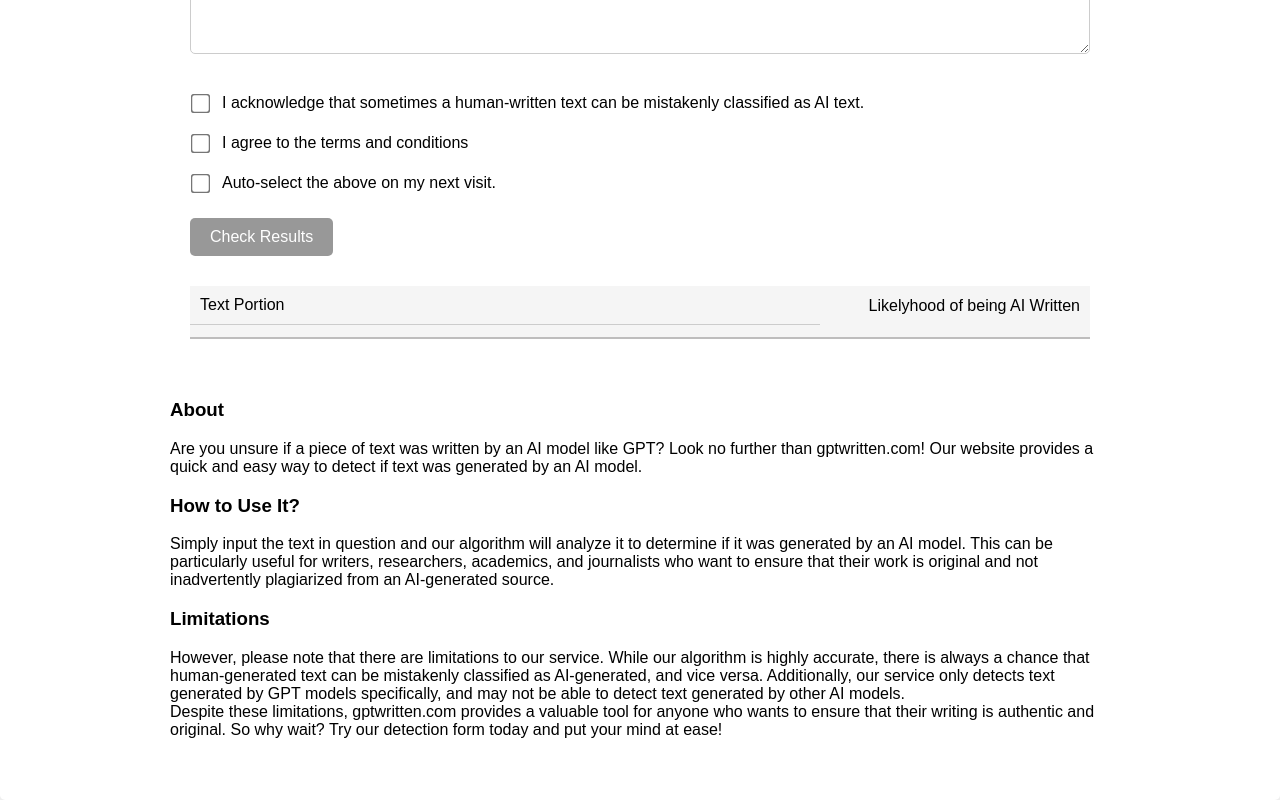
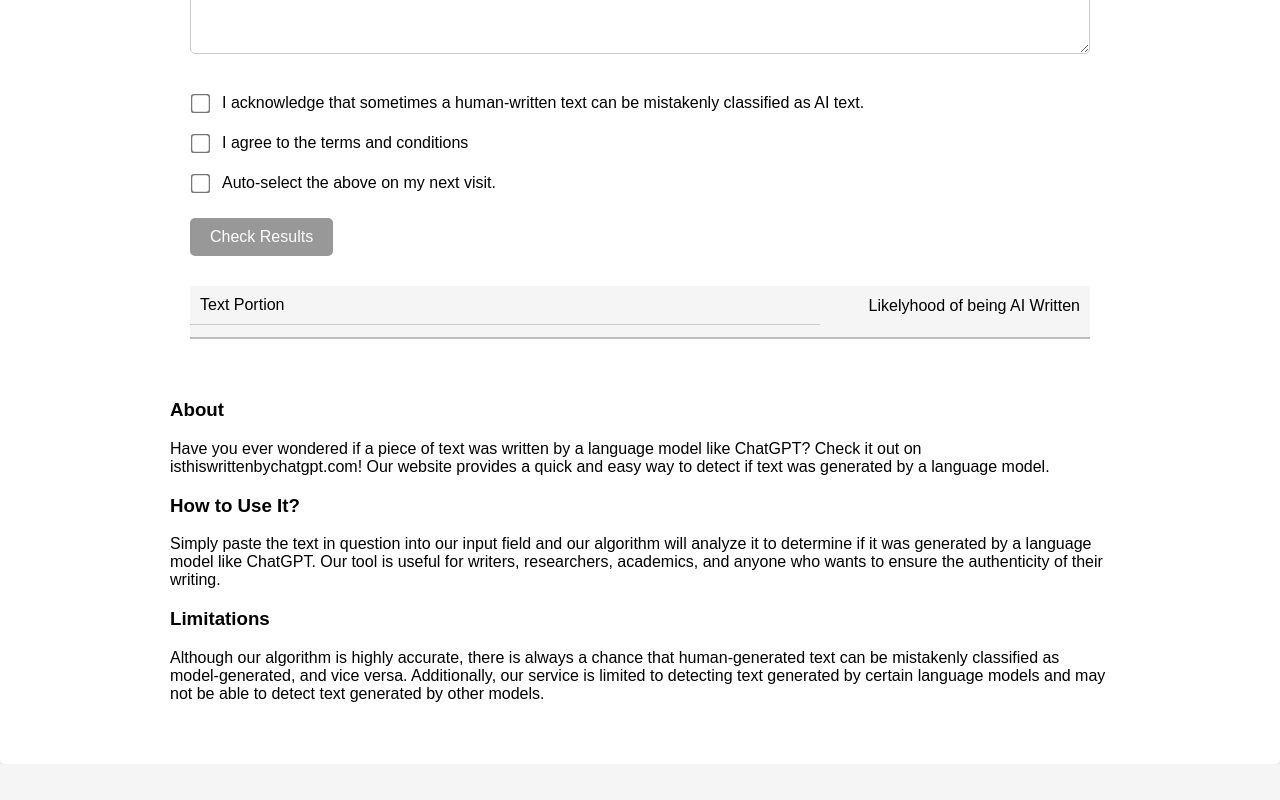
Before and after one commit to ateeqend/isthiswrittenbyai, a React (Create React App) app: page / in a window 1280 px wide. Shown: the part 414-1214 px from the top of the page. After the commit the page ends 1178 px from the top, so only its background shows below. Built offline with nearby package versions, Linux system fonts and the light colour scheme.

Commit message:
isthiswrittenbychatgpt SEO 0.1

```diff
--- a/public/index.html
+++ b/public/index.html
@@ -7,9 +7,9 @@
     <meta name="theme-color" content="#000000" />
     <meta
       name="description"
-      content="GPTWritten.com is a powerful tool to verify whether a piece of text is the standard output of Chat GPT or GPT-3. With its easy-to-use interface and lightning-fast results, you can quickly ensure quality. Try GPTWritten.com today and take the guesswork out of your text verification process."
+      content="isthiswrittenbychatgpt.com provides a reliable way to detect if a piece of text was generated by a language model like ChatGPT. Our tool is useful for writers, researchers, academics, and anyone who wants to ensure the authenticity of their writing."
     />
-    <meta name="keywords" content="GPTWritten, Written by ChatGPT, AI Text," />
+    <meta name="keywords" content="ChatGPT text detection, Language model detection, Authenticity verification, Text analysis tool, AI Detection tool," />
     <link rel="apple-touch-icon" href="%PUBLIC_URL%/logo192.png" />
     <!--
       manifest.json provides metadata used when your web app is installed on a
@@ -25,7 +25,7 @@
       work correctly both with client-side routing and a non-root public URL.
       Learn how to configure a non-root public URL by running `npm run build`.
     -->
-    <title>GPTWritten: AI-Powered Text Verification Tool for GPT-3 and Chat GPT</title>
+    <title>Is This Written By ChatGPT?</title>
   </head>
   <body>
     <noscript>You need to enable JavaScript to run this app.</noscript>
--- a/src/App.js
+++ b/src/App.js
@@ -11,37 +11,32 @@ function App() {
         <ul></ul>
       </nav>
       <main>
-        <h1>Is this GPT Written?</h1>
+        <h1>Is This Written By ChatGPT?</h1>
         <DetectionForm />
 
         <footer>
           <h3>About</h3>
           <p>
-            Are you unsure if a piece of text was written by an AI model like
-            GPT? Look no further than gptwritten.com! Our website provides a
-            quick and easy way to detect if text was generated by an AI model.
+            Have you ever wondered if a piece of text was written by a language
+            model like ChatGPT? Check it out on isthiswrittenbychatgpt.com! Our
+            website provides a quick and easy way to detect if text was
+            generated by a language model.
           </p>
           <h3>How to Use It?</h3>
           <p>
-            Simply input the text in question and our algorithm will analyze it
-            to determine if it was generated by an AI model. This can be
-            particularly useful for writers, researchers, academics, and
-            journalists who want to ensure that their work is original and not
-            inadvertently plagiarized from an AI-generated source.{" "}
+            Simply paste the text in question into our input field and our
+            algorithm will analyze it to determine if it was generated by a
+            language model like ChatGPT. Our tool is useful for writers,
+            researchers, academics, and anyone who wants to ensure the
+            authenticity of their writing.
           </p>
           <h3>Limitations</h3>
           <p>
-            However, please note that there are limitations to our service.
-            While our algorithm is highly accurate, there is always a chance
+            Although our algorithm is highly accurate, there is always a chance
             that human-generated text can be mistakenly classified as
-            AI-generated, and vice versa. Additionally, our service only detects
-            text generated by GPT models specifically, and may not be able to
-            detect text generated by other AI models.
-            <br />
-            Despite these limitations, gptwritten.com provides a valuable tool
-            for anyone who wants to ensure that their writing is authentic and
-            original. So why wait? Try our detection form today and put your
-            mind at ease!
+            model-generated, and vice versa. Additionally, our service is
+            limited to detecting text generated by certain language models and
+            may not be able to detect text generated by other models.
           </p>
         </footer>
       </main>
```
